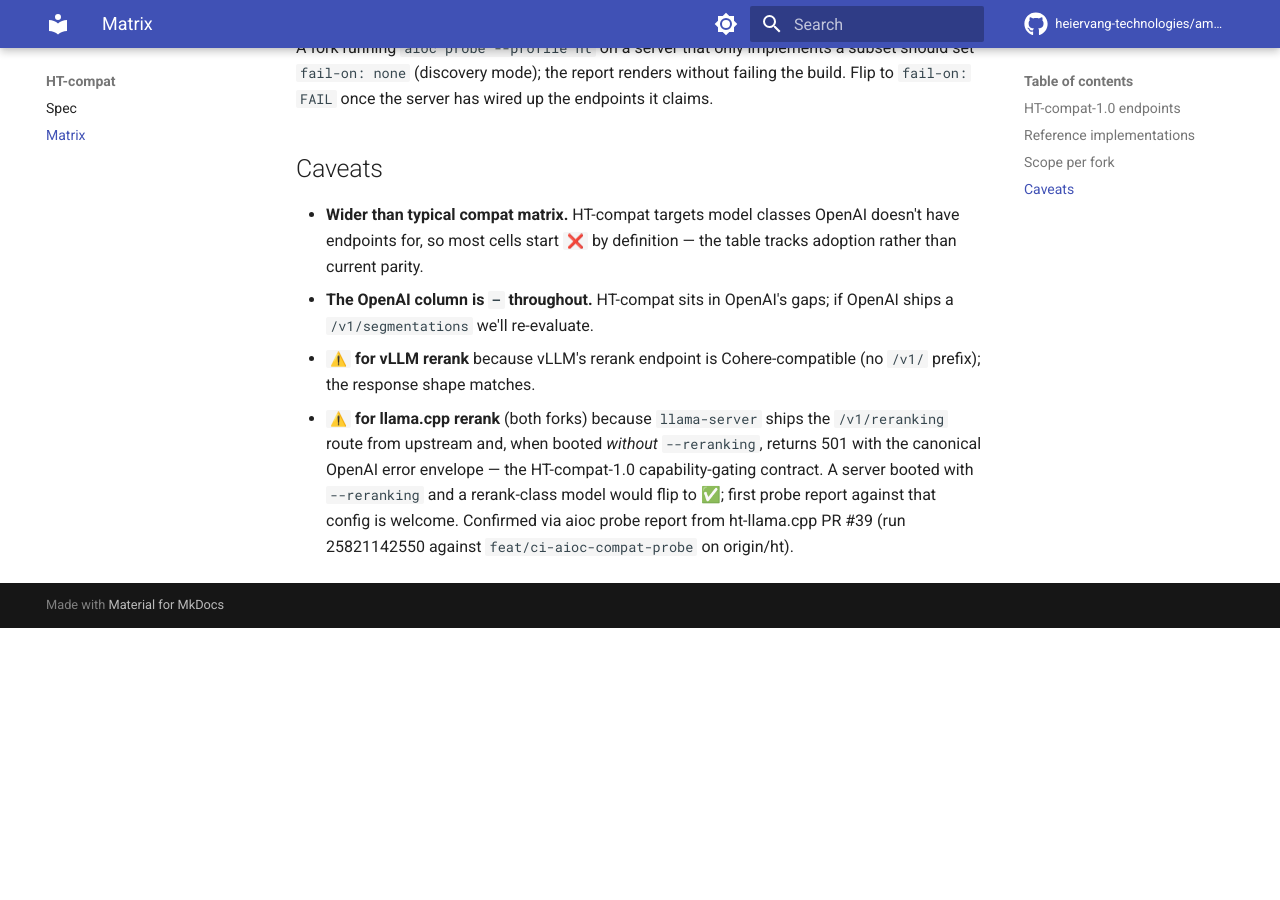
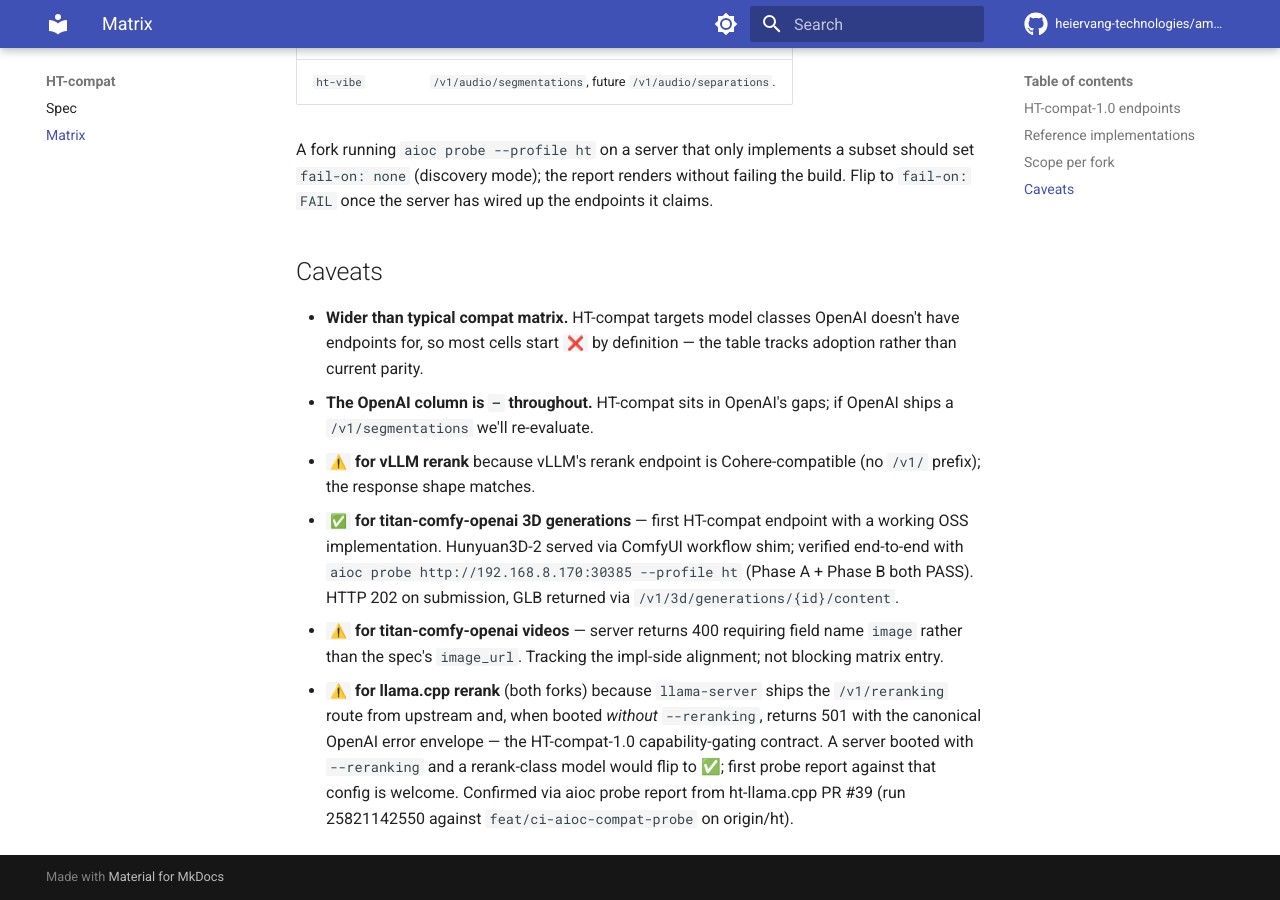
Before and after one commit to heiervang-technologies/am-i-openai-compatible, an MkDocs documentation site: the page built from docs/ht-compatibility-matrix.md, in a window 1280 px wide and 900 px high, scrolled down 1761 px. Built offline with MkDocs 1.6.1 and Material for MkDocs 9.7.7, drawn with Linux system fonts in a browser that asks for light colours; comment, search, counter and statistics services are not loaded; before the commit the page ends 2389 px from its top, so only the background shows below that; some of the changed text lies outside the part shown.

Commit message:
fix(probe): accept 2xx in Phase B; catalog: image_url in 3D/video bodies
Live probe against snoop-kube's titan-comfy-openai shipped the
/v1/3d/generations endpoint per spec. Three corrections shaken out
by the first real probe:

1. **Phase B accepted any 2xx, not just 200.** Async job submission
   correctly returns **202 Accepted** with the {id, status} envelope
   (REST convention for "queued for processing"). My probe rejected
   it as non-200 → FAIL. Now accepts 200-299; shape validation runs
   afterward.

2. **Catalog body for /v1/3d/generations and /v1/videos now carries
   image_url with a 1x1 PNG data URI.** Without image_url, image-to-X
   models (Hunyuan3D-2, LTX-2.3, TRELLIS, Wan, Cog) return 400
   "image_url required" — the catalog probe was only ever exercising
   the text-to-X path, which most production servers don't support.
   Including a tiny data URI exercises the canonical image-to-X path
   without external network fetches.

3. **Spec normatively pins HTTP 202** for async job submission on
   /v1/3d/generations + adds the data-URI acceptance requirement for
   image_url. Adds a v1.0 caveat note: text-to-3D is implementation-
   optional; clients targeting portability SHOULD send image_url.

Matrix update: titan-comfy-openai column added, /v1/3d/generations
flips ❌→✅ (first HT-compat endpoint with a working OSS impl).
/v1/videos shows ⚠️ — server uses field name `image` not the spec's
`image_url`; coordinating with snoop-kube on the alias.

50/50 tests green (no test changes needed; the 2xx relaxation is
backward-compatible — all existing tests assert on 200 responses).

Co-Authored-By: Claude Opus 4.7 <noreply@anthropic.com>

```diff
--- a/docs/ht-compatibility-matrix.md
+++ b/docs/ht-compatibility-matrix.md
@@ -13,15 +13,15 @@ Legend: ✅ pass · ⚠️ pass-with-deviation · ❌ not implemented · — out
 
 ## HT-compat-1.0 endpoints
 
-| Endpoint                            | ht-llama.cpp | vLLM omni | vanilla llama.cpp | OpenAI |
-|-------------------------------------|--------------|-----------|-------------------|--------|
-| `/v1/reranking`                     | ⚠️            | ⚠️         | ⚠️                 | —      |
-| `/v1/segmentations`                 | ❌            | ❌         | ❌                 | —      |
-| `/v1/audio/segmentations`           | ❌            | ❌         | ❌                 | —      |
-| `/v1/chat/completions` *(omni)*     | ❌            | ✅         | ❌                 | —      |
-| `/v1/images/decompositions`         | ❌            | ❌         | ❌                 | —      |
-| `/v1/3d/generations`                | ❌            | ❌         | ❌                 | —      |
-| `/v1/videos`                        | ❌            | ❌         | ❌                 | —      |
+| Endpoint                            | ht-llama.cpp | vLLM omni | vanilla llama.cpp | titan-comfy-openai | OpenAI |
+|-------------------------------------|--------------|-----------|-------------------|--------------------|--------|
+| `/v1/reranking`                     | ⚠️            | ⚠️         | ⚠️                 | ❌                  | —      |
+| `/v1/segmentations`                 | ❌            | ❌         | ❌                 | ❌                  | —      |
+| `/v1/audio/segmentations`           | ❌            | ❌         | ❌                 | ❌                  | —      |
+| `/v1/chat/completions` *(omni)*     | ❌            | ✅         | ❌                 | ❌                  | —      |
+| `/v1/images/decompositions`         | ❌            | ❌         | ❌                 | ❌                  | —      |
+| `/v1/3d/generations`                | ❌            | ❌         | ❌                 | **✅**              | —      |
+| `/v1/videos`                        | ❌            | ❌         | ❌                 | ⚠️                  | —      |
 
 ## Reference implementations
 
@@ -65,6 +65,14 @@ once the server has wired up the endpoints it claims.
   gaps; if OpenAI ships a `/v1/segmentations` we'll re-evaluate.
 * **`⚠️` for vLLM rerank** because vLLM's rerank endpoint is
   Cohere-compatible (no `/v1/` prefix); the response shape matches.
+* **`✅` for titan-comfy-openai 3D generations** — first HT-compat
+  endpoint with a working OSS implementation. Hunyuan3D-2 served via
+  ComfyUI workflow shim; verified end-to-end with `aioc probe
+  http://192.168.8.170:30385 --profile ht` (Phase A + Phase B both
+  PASS). HTTP 202 on submission, GLB returned via `/v1/3d/generations/{id}/content`.
+* **`⚠️` for titan-comfy-openai videos** — server returns 400
+  requiring field name `image` rather than the spec's `image_url`.
+  Tracking the impl-side alignment; not blocking matrix entry.
 * **`⚠️` for llama.cpp rerank** (both forks) because `llama-server`
   ships the `/v1/reranking` route from upstream and, when booted
   *without* `--reranking`, returns 501 with the canonical OpenAI
```
Also changed, not shown: docs/spec/ht-compat.md (+17 -0 lines), 2 other files.
